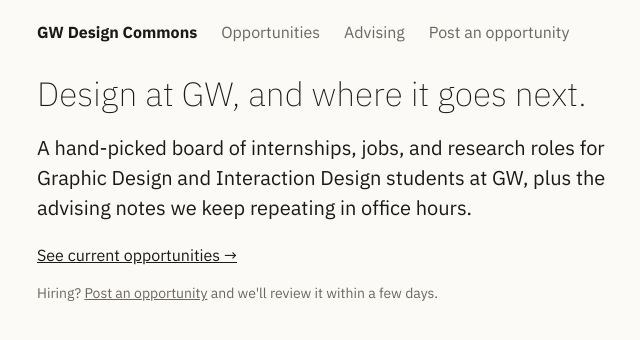
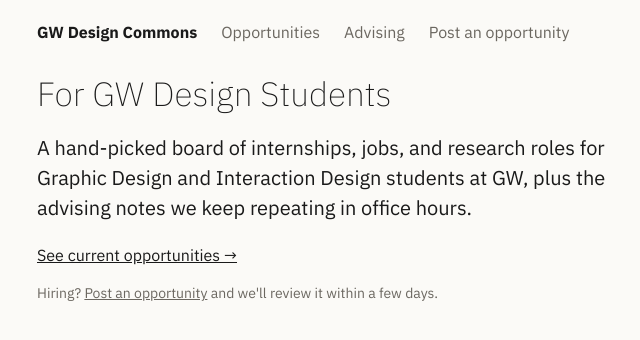
Before and after one commit to studio0rpiment/ixd-commons, a Next.js app: page / in a window 1280 px wide. Shown: the top 340 px of the page, without its empty margins (283-923 px from the left). Built offline with nearby package versions, Linux system fonts and the light colour scheme.

Commit message:
font and gw design

```diff
--- a/src/app/page.tsx
+++ b/src/app/page.tsx
@@ -3,7 +3,7 @@
 export default function Home() {
   return (
     <>
-      <h1>Design at GW, and where it goes next.</h1>
+      <h1>For GW Design Students</h1>
       <p style={{ fontSize: "var(--step-1)", maxWidth: "36rem" }}>
         A hand-picked board of internships, jobs, and research roles for Graphic Design and
         Interaction Design students at GW, plus the advising notes we keep repeating in office
```
